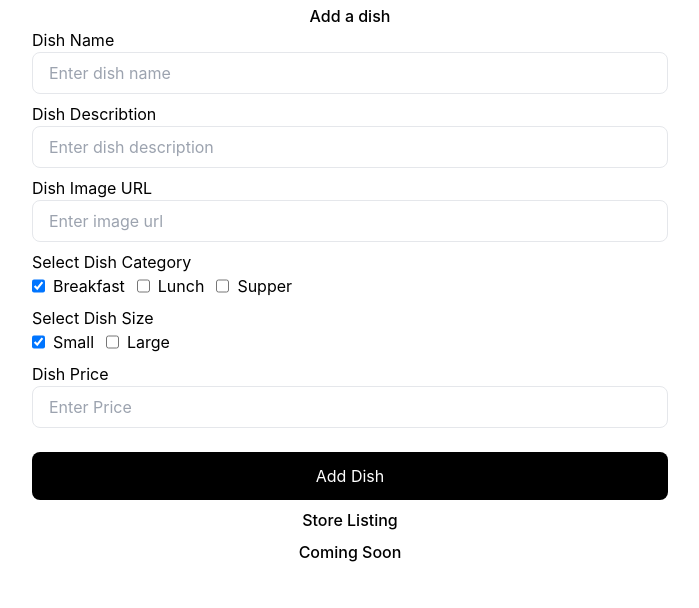
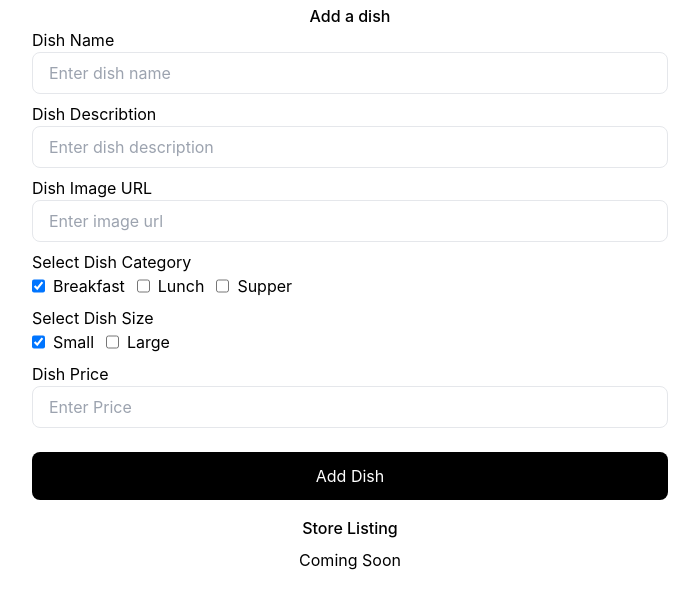
Before and after one commit to papakowdadson/Digital-Catering-System_Management-Portal, a React (Create React App) app: page /mgt in a window 1280 px wide. Shown: the top 608 px of the page, without its empty margins (290-989 px from the left). Built offline with nearby package versions, Linux system fonts and the light colour scheme.

Commit message:
2024-08-24 10:55:25

```diff
--- a/src/features/qrCode/QrCodeGenerator.js
+++ b/src/features/qrCode/QrCodeGenerator.js
@@ -29,7 +29,7 @@ function QrCodeGenerator() {
   };
 
   return (
-    <div className="p-4 rounded-lg border min-w-[500px]">
+    <div className="p-4 rounded-lg border min-w-[300px]">
       <h1 className="text-center font-semibold mb-2">QR Code Generator</h1>
       <div className="rounded-lg border p-2" ref={qrCodeRef}>
         {!qrIsVisible && (
@@ -46,7 +46,7 @@ function QrCodeGenerator() {
         )}
         {qrIsVisible && (
           <div className="flex flex-col">
-            <div className="rounded-lg border p-2">
+            <div className="rounded-lg border">
               <QRCode value={url} size={300} />
             </div>
             <button className=" rounded-lg bg-black text-white p-3 mt-4" onClick={downloadQRCode}>
--- a/src/pages/ManagementPage.jsx
+++ b/src/pages/ManagementPage.jsx
@@ -217,8 +217,8 @@ const ManagementPage = () => {
         />
       </form>
 
-      <p className="text-center font-medium mb-2 mt-2">Store Listing</p>
-      <p className="text-center font-medium">Coming Soon</p>
+      <p className="text-center font-medium mb-2 mt-4">Store Listing</p>
+      <p className="text-center">Coming Soon</p>
 
     </div>
   );
```
